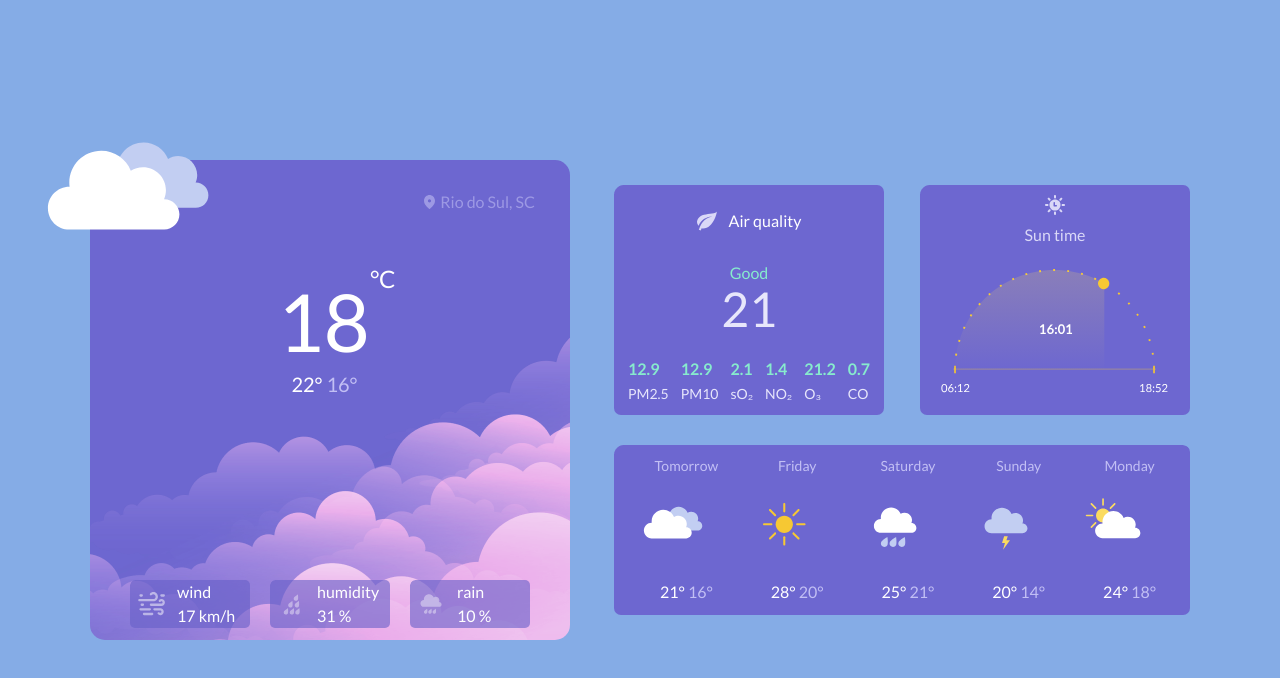
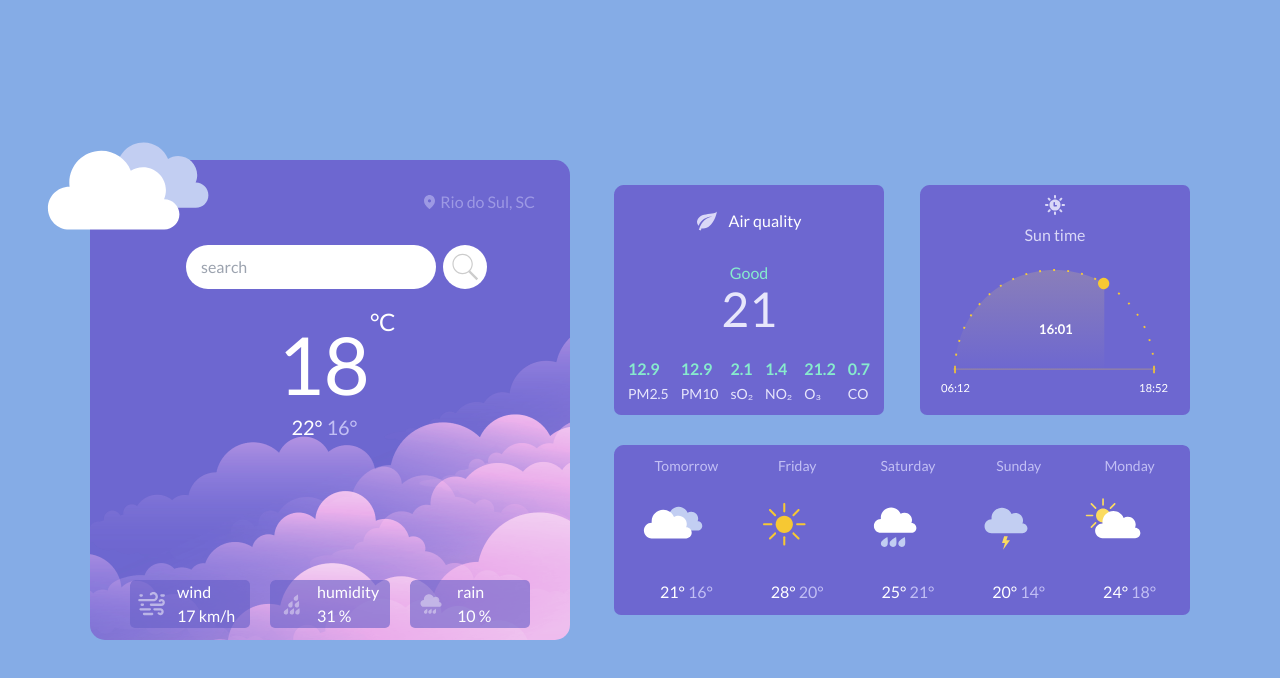
Before and after one commit to Abdulaziz-Dustmuhammedov/weather-app, a React (Vite) app: page / in a window 1280 px wide. Shown: the top 678 px of the page. Built offline with nearby package versions, Linux system fonts and the light colour scheme.

Commit message:
added input in temp

```diff
--- a/src/component/Temp/index.css
+++ b/src/component/Temp/index.css
@@ -15,7 +15,7 @@
 .temp-text-folder {
   position: absolute;
   left: 39%;
-  top: 21%;
+  top: 30%;
 }
 
 .temp-text {
@@ -88,6 +88,32 @@
   width: 120px;
 }
 
+.input-wrap {
+  position: absolute;
+  top: 85px;
+  left: 20%;
+  gap: 7px;
+
+  display: flex;
+  align-items: center;
+}
+.search-input {
+  border-radius: 30px;
+  padding: 10px 15px;
+  width: 250px;
+  outline: none;
+}
+.search-btn {
+  background-color: #fff;
+  border-radius: 50%;
+  padding: 7px;
+}
+
+/* .search-img {
+  color: #fff;
+  background-color: #fff;
+} */
+
 /* Responsiv design */
 
 @media (max-width: 1120px) {
@@ -112,10 +138,20 @@
 }
 
 @media (max-width: 420px) {
-  /* .temp {
-    width: 350px;
-  } */
   .wrapper {
     left: 35%;
   }
+  .input-wrap {
+    left: 10%;
+  }
 }
+@media (max-width: 370px) {
+  .input-wrap {
+    left: 6%;
+  }
+}
+@media (max-width: 340px) {
+  .search-input {
+    width: 230px;
+  }
+}
--- a/src/component/Temp/index.jsx
+++ b/src/component/Temp/index.jsx
@@ -5,6 +5,7 @@ import locationIcon from "../../assets/icons/locationIcon.svg";
 import wind from "../../assets/icons/wind.svg";
 import humidity from "../../assets/icons/humidity.svg";
 import rain from "../../assets/icons/rain.svg";
+import search from "../../assets/icons/search.svg";
 
 const Temp = () => {
   return (
@@ -13,6 +14,18 @@ const Temp = () => {
       <div className="location-wrap cursor-pointer  ">
         <img className="" src={locationIcon} alt="" />
         <p className="location-text">Rio do Sul, SC</p>
+      </div>
+      <div className="input-wrap">
+        <input type="search" className="search-input" placeholder="search" />
+        <button className="search-btn">
+          <img
+            className="search-img"
+            src={search}
+            alt="search img "
+            width={30}
+            height={30}
+          />
+        </button>
       </div>
       <div className="temp-text-folder">
         <p className="temp-text">
```
Also changed, not shown: src/assets/icons/search.svg (added).
